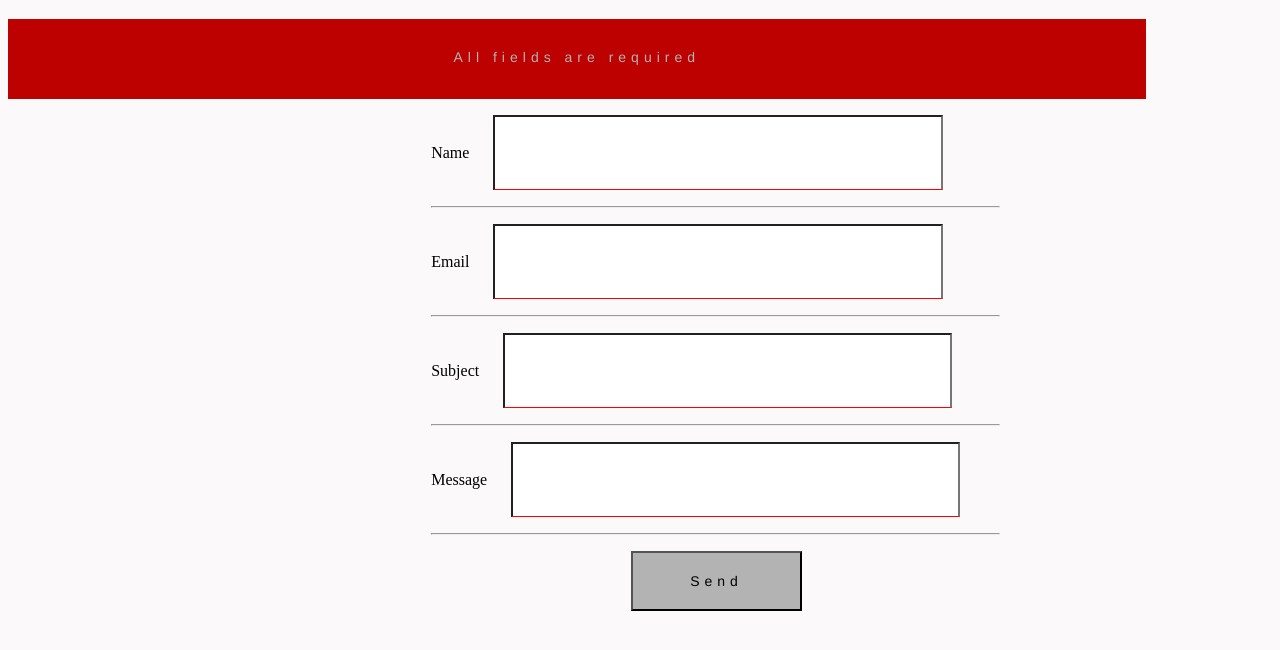
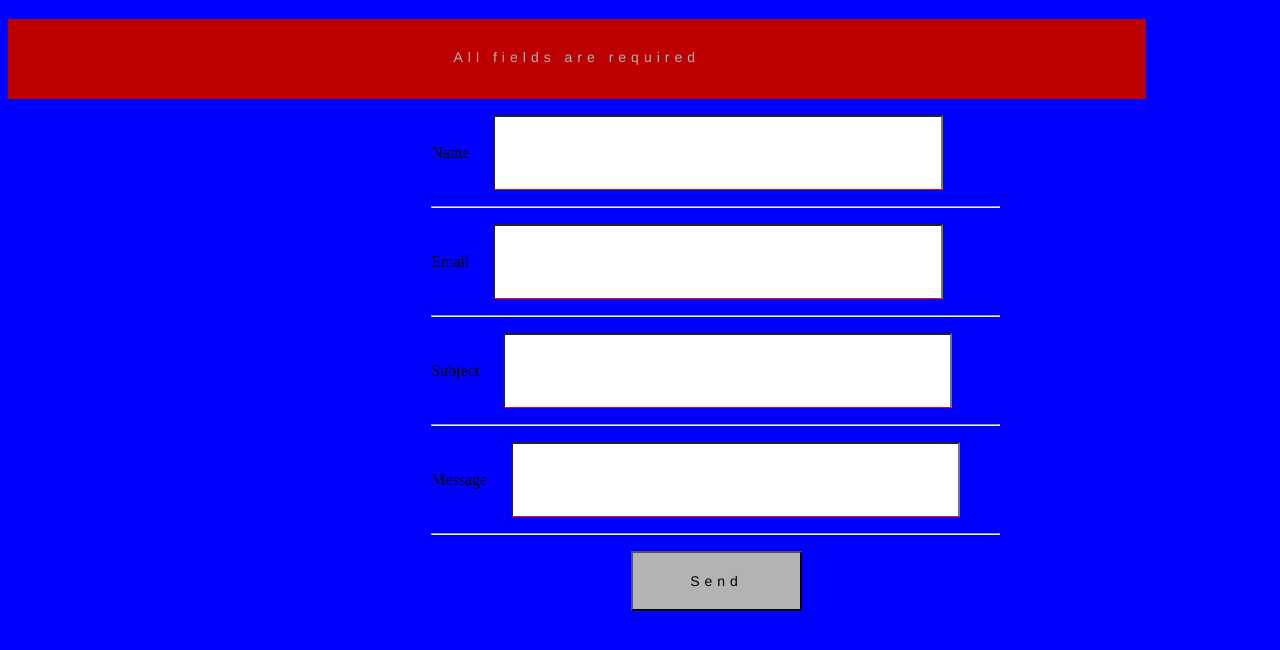
Before and after one commit to azure29/artgallerysite, a plain HTML site: page form.html in a window 1280 px wide. Drawn offline with nearby package versions, Linux system fonts and the light colour scheme; files that its build step writes are made by us from their sources.

Commit message:
modification made on index.html

```diff
--- a/stylesheet/form.scss
+++ b/stylesheet/form.scss
@@ -1,5 +1,6 @@
 body {
-	background-color: #fbf9f9;
+	// background-color: #fbf9f9;
+	background-color: blue;
 }
 
 .wrapper {
@@ -62,3 +63,6 @@ body {
 		vertical-align: top;
 	}
 }
+
+
+//
```
Also changed, not shown: index.html (+1 -1 lines), main.css (deleted).
